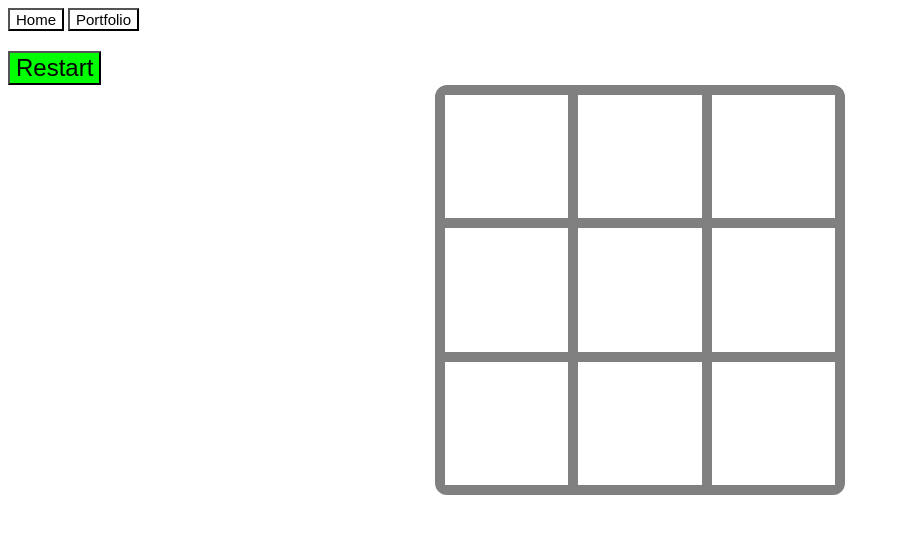
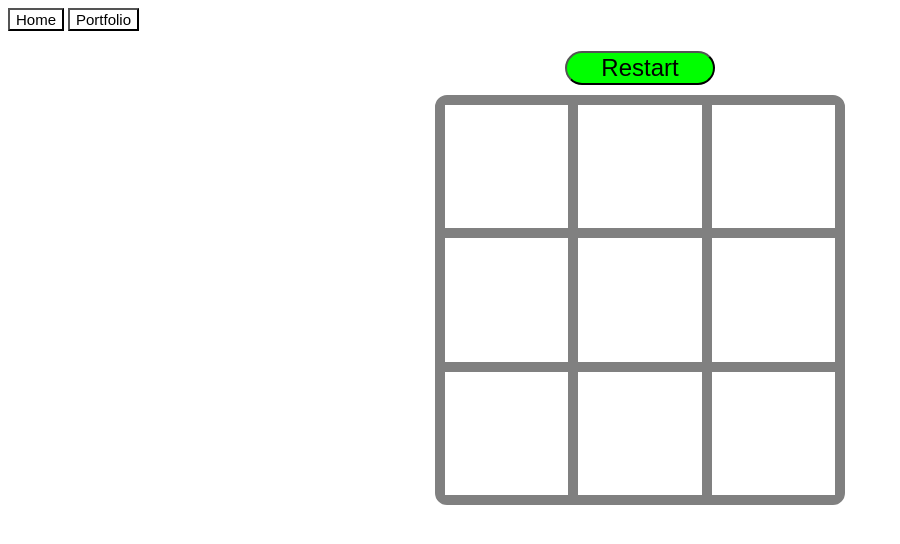
Before and after one commit to JordanZhelyazkov/portfolio, a plain HTML site: page index.html in a window 1280 px wide. Shown: the whole page, without its empty margins (0-900 px from the left). Drawn offline with Linux system fonts and the light colour scheme.

Commit message:
centering the restart button and the display text

```diff
--- a/index.html
+++ b/index.html
@@ -5,7 +5,7 @@
     <meta http-equiv="X-UA-Compatible" content="IE=edge">
     <meta name="viewport" content="width=device-width, initial-scale=1.0">
     <link rel="stylesheet" href="./styles.css">
-    <title>Document</title>
+    <title>TIC-TAC-TOE</title>
 </head>
 <body>
     <nav>
@@ -13,9 +13,8 @@
         <button class="nav-button">Portfolio</button>
     </nav>
 
-    <main >
+    <main>
         <div class="container">
-           <h2 id="display" style="text-align: center"></h2>
            <button id="restart">Restart</button>
               <div class="game-container">
                   <div class="box" id="0"></div>
@@ -28,6 +27,7 @@
                   <div class="box" id="7"></div>
                   <div class="box" id="8"></div>
               </div>
+            <h2 id="display" style="text-align: center"></h2>
         </div>
     </main>
 </body>
--- a/styles.css
+++ b/styles.css
@@ -43,12 +43,19 @@ nav > .nav-button:active{
 
 #restart {
     font-size: 1.5em;
+    width: 150px;
     background: lime;
-    margin: 0 auto;
+    border-radius: 25px;
+    margin-bottom: 10px;
 }
-
 main {
     display: flex;
     flex-direction: column;
     justify-content: center;
+
 }
+
+.container {
+    margin-top: 20px;
+    text-align: center;
+}
```
